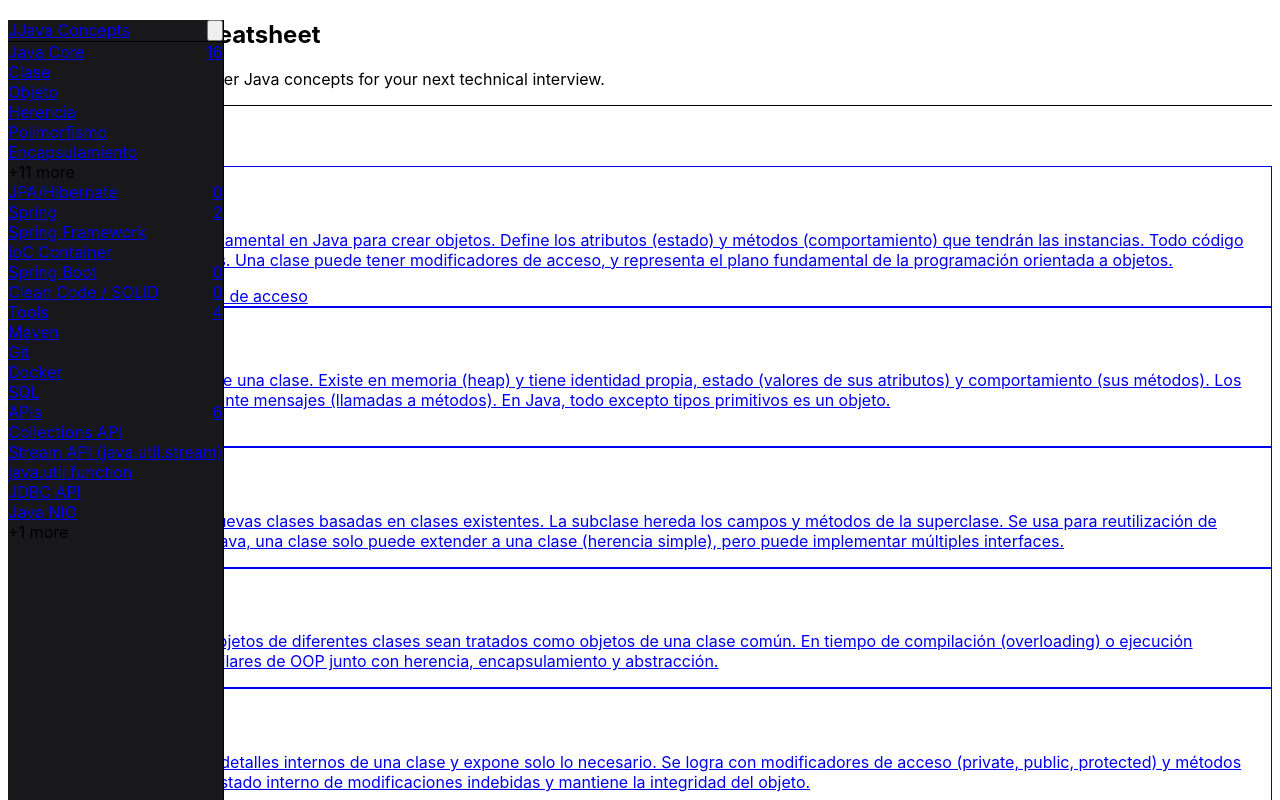
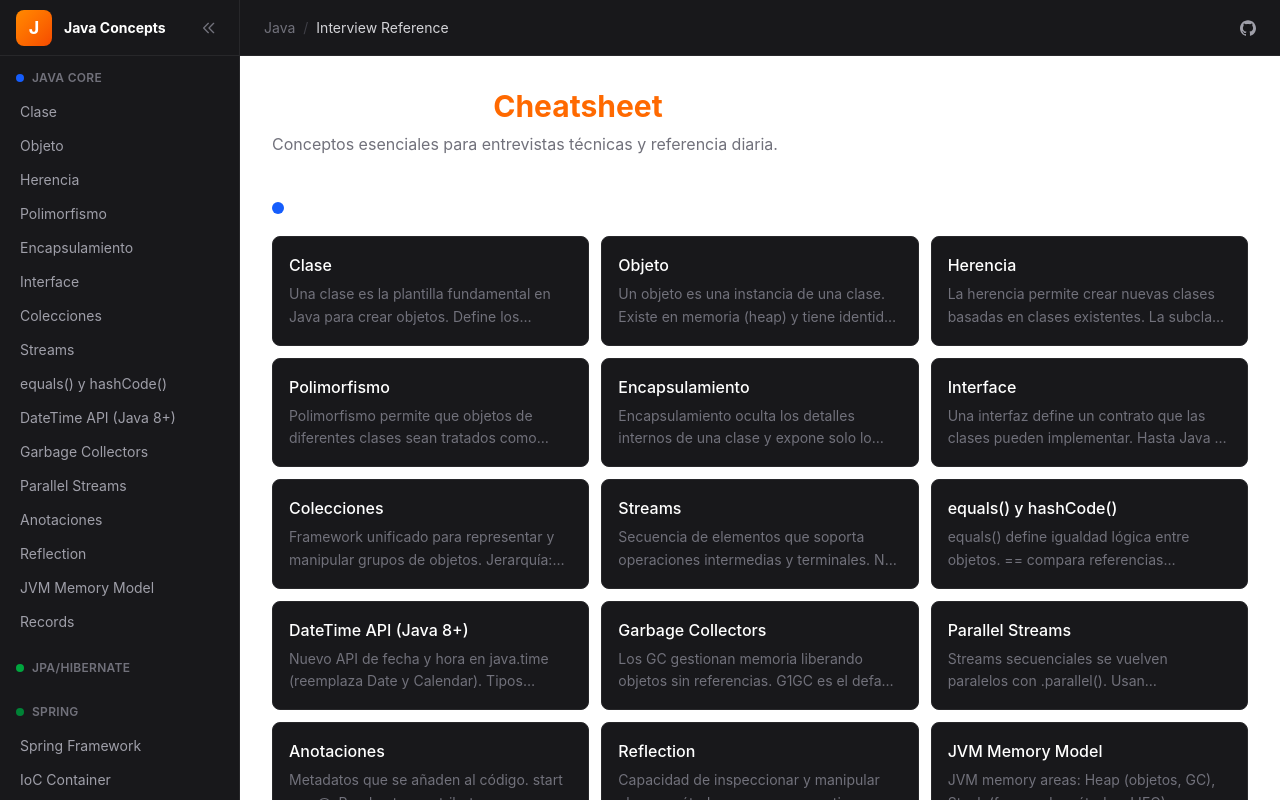
Before and after one commit to CurtoBrull/java-concepts-next, a Next.js app: page / in a window 1280 px wide. Shown: the top 800 px of the page. Built offline with nearby package versions, Linux system fonts and the light colour scheme.

Commit message:
fix: Tailwind v4 import syntax, clean sidebar, add top navbar, fix transparency

```diff
--- a/app/concept/[slug]/page.tsx
+++ b/app/concept/[slug]/page.tsx
@@ -22,40 +22,27 @@ export default async function ConceptPage({ params }: PageProps) {
   const blockInfo = getBlockInfo(concept.block);
 
   return (
-    <div className="min-h-screen text-zinc-100">
-      {/* Header */}
-      <header className="h-14 border-b border-zinc-800 bg-zinc-900/50 flex items-center px-6">
-        <Link href="/" className="flex items-center gap-2 text-sm text-zinc-400 hover:text-white transition-colors">
-          <svg className="w-4 h-4" fill="none" viewBox="0 0 24 24" stroke="currentColor">
-            <path strokeLinecap="round" strokeLinejoin="round" strokeWidth={2} d="M10 19l-7-7m0 0l7-7m-7 7h18" />
-          </svg>
-          <span>All Concepts</span>
-        </Link>
-        <span className="mx-3 text-zinc-700">/</span>
+    <div className="px-8 py-8 max-w-4xl">
+      {/* Breadcrumb */}
+      <div className="mb-6 text-sm flex items-center gap-2">
+        <Link href="/" className="text-zinc-500 hover:text-white transition-colors">Concepts</Link>
+        <span className="text-zinc-700">/</span>
         <span className={`px-2 py-0.5 rounded text-xs font-medium text-white ${blockInfo.color}`}>
           {blockInfo.label}
         </span>
-        <span className="mx-3 text-zinc-700">/</span>
-        <span className="text-sm text-zinc-300">{concept.title}</span>
-      </header>
-
-      {/* Content */}
-      <main className="px-8 py-8 max-w-5xl">
-        {/* Concept header */}
-        <div className="mb-8">
-          <h1 className="text-3xl font-bold text-white mb-3 tracking-tight">
-            {concept.title}
-          </h1>
-          <p className="text-zinc-400 leading-relaxed">
-            {concept.description}
-          </p>
+        <span className="text-zinc-700">/</span>
+        <span className="text-zinc-300">{concept.title}</span>
       </div>
 
-        {/* Code example */}
+      {/* Title */}
+      <h1 className="text-3xl font-bold text-white mb-3 tracking-tight">{concept.title}</h1>
+      <p className="text-zinc-400 leading-relaxed mb-8">{concept.description}</p>
+
+      {/* Code */}
       {concept.codeExample && (
         <div className="bg-zinc-900 border border-zinc-800 rounded-lg overflow-hidden mb-8">
-            <div className="px-4 py-2.5 border-b border-zinc-800 bg-zinc-800/30">
-              <span className="text-xs text-zinc-500 font-medium">EXAMPLE</span>
+          <div className="px-4 py-2 border-b border-zinc-800 bg-zinc-800/30 text-xs text-zinc-500 font-medium">
+            EXAMPLE
           </div>
           <pre className="p-4 overflow-x-auto text-sm">
             <code className="text-zinc-300 font-mono whitespace-pre leading-relaxed">{concept.codeExample}</code>
@@ -65,14 +52,12 @@ export default async function ConceptPage({ params }: PageProps) {
 
       {/* Questions */}
       {concept.questions.length > 0 && (
-          <div className="bg-zinc-900/50 border border-zinc-800 rounded-lg p-6 mb-8">
-            <h2 className="text-sm font-semibold text-zinc-400 uppercase tracking-wide mb-4">
-              FAQ
-            </h2>
+        <div className="mb-8">
+          <h2 className="text-sm font-semibold text-zinc-500 uppercase tracking-wide mb-4">FAQ</h2>
           <div className="space-y-4">
             {concept.questions.map((q, i) => (
               <div key={i} className="border-l-2 border-orange-500 pl-4">
-                  <p className="font-medium text-white mb-2">{q.question}</p>
+                <p className="font-medium text-white mb-1.5">{q.question}</p>
                 <p className="text-zinc-400 text-sm leading-relaxed">{q.answer}</p>
               </div>
             ))}
@@ -84,40 +69,30 @@ export default async function ConceptPage({ params }: PageProps) {
       {concept.subConcepts.length > 0 && (
         <div>
           <h2 className="text-lg font-semibold text-white mb-5">Sub-concepts</h2>
-            <div className="space-y-5">
+          <div className="space-y-4">
             {concept.subConcepts
               .sort((a, b) => a.orderIndex - b.orderIndex)
               .map((sub) => (
-                  <article
-                    key={sub.slug}
-                    className="bg-zinc-900 border border-zinc-800 rounded-lg overflow-hidden"
-                  >
-                    <div className="px-5 py-4 border-b border-zinc-800">
+                <article key={sub.slug} className="bg-zinc-900 border border-zinc-800 rounded-lg overflow-hidden">
+                  <div className="px-5 py-3.5 border-b border-zinc-800">
                     <h3 className="font-medium text-white">{sub.title}</h3>
                     <p className="text-sm text-zinc-500 mt-1">{sub.description}</p>
                   </div>
-
                   {sub.codeExample && (
                     <div className="bg-zinc-950 border-t border-zinc-800">
-                        <div className="px-4 py-2 text-xs text-zinc-500 bg-zinc-900/50 border-b border-zinc-800">
-                          CODE
-                        </div>
                       <pre className="p-4 overflow-x-auto text-sm">
                         <code className="text-zinc-300 font-mono whitespace-pre leading-relaxed">{sub.codeExample}</code>
                       </pre>
                     </div>
                   )}
-
                   {sub.questions.length > 0 && (
-                      <div className="p-5">
-                        <div className="space-y-3">
+                    <div className="p-4 space-y-3">
                       {sub.questions.map((q, i) => (
-                            <div key={i} className="border-l-2 border-orange-500 pl-4">
+                        <div key={i} className="border-l-2 border-orange-500 pl-3">
                           <p className="font-medium text-white text-sm mb-1">{q.question}</p>
                           <p className="text-zinc-400 text-sm">{q.answer}</p>
                         </div>
                       ))}
-                        </div>
                     </div>
                   )}
                 </article>
@@ -125,20 +100,6 @@ export default async function ConceptPage({ params }: PageProps) {
           </div>
         </div>
       )}
-
-        {/* Back link */}
-        <div className="mt-10 pt-6 border-t border-zinc-800">
-          <Link
-            href="/"
-            className="inline-flex items-center gap-2 text-orange-500 hover:text-orange-400 text-sm font-medium transition-colors"
-          >
-            <svg className="w-4 h-4" fill="none" viewBox="0 0 24 24" stroke="currentColor">
-              <path strokeLinecap="round" strokeLinejoin="round" strokeWidth={2} d="M10 19l-7-7m0 0l7-7m-7 7h18" />
-            </svg>
-            Back to Java Concepts
-          </Link>
-        </div>
-      </main>
     </div>
   );
 }
--- a/app/globals.css
+++ b/app/globals.css
@@ -1,6 +1,4 @@
-@tailwind base;
-@tailwind components;
-@tailwind utilities;
+@import "tailwindcss";
 
 :root {
   --orange-accent: #f97316;
@@ -12,26 +10,14 @@ body {
   -moz-osx-font-smoothing: grayscale;
 }
 
-/* Custom scrollbar */
 ::-webkit-scrollbar {
   width: 8px;
   height: 8px;
 }
+::-webkit-scrollbar-track { background: #18181b; }
+::-webkit-scrollbar-thumb { background: #3f3f46; border-radius: 4px; }
+::-webkit-scrollbar-thumb:hover { background: #52525b; }
 
-::-webkit-scrollbar-track {
-  background: #f1f1f1;
-}
-
-::-webkit-scrollbar-thumb {
-  background: #c1c1c1;
-  border-radius: 4px;
-}
-
-::-webkit-scrollbar-thumb:hover {
-  background: #a1a1a1;
-}
-
-/* Code blocks */
 pre code {
   font-feature-settings: 'liga' 1;
 }
--- a/app/layout.tsx
+++ b/app/layout.tsx
@@ -1,7 +1,6 @@
 import type { Metadata } from "next";
-import Link from "next/link";
+import "./globals.css";
 import Sidebar from "@/components/Sidebar";
-import "./globals.css";
 
 export const metadata: Metadata = {
   title: "Java Concepts",
@@ -18,10 +17,35 @@ export default function RootLayout({
       <head>
         <link rel="icon" href="/favicon.ico" />
       </head>
-      <body className="antialiased bg-zinc-950">
-        <Sidebar />
-        <div className="ml-64 min-h-screen">
-          {children}
+      <body className="antialiased">
+        <div className="flex min-h-screen">
+          {/* Sidebar fixed */}
+          <Sidebar />
+
+          {/* Content offset by sidebar width (w-60 = 15rem) */}
+          <div className="flex-1 ml-60 flex flex-col">
+            {/* Top navbar */}
+            <header className="h-14 border-b border-zinc-800 flex items-center justify-between px-6 sticky top-0 z-40" style={{ backgroundColor: "#18181b" }}>
+              <div className="flex items-center gap-2 text-sm">
+                <span className="text-zinc-500">Java</span>
+                <span className="text-zinc-700">/</span>
+                <span className="text-zinc-300">Interview Reference</span>
+              </div>
+              <a
+                href="https://github.com/CurtoBrull/java-concepts-next"
+                className="text-sm text-zinc-400 hover:text-white transition-colors flex items-center gap-2"
+              >
+                <svg className="w-4 h-4" fill="currentColor" viewBox="0 0 24 24">
+                  <path d="M12 .297c-6.63 0-12 5.373-12 12 0 5.303 3.438 9.8 8.205 11.385.6.113.82-.258.82-.577 0-.285-.01-1.04-.015-2.04-3.338.724-4.042-1.61-4.042-1.61C4.422 18.07 3.633 17.7 3.633 17.7c-1.087-.744.084-.729.084-.729 1.205.084 1.838 1.236 1.838 1.236 1.07 1.835 2.809 1.305 3.495.998.108-.776.417-1.305.76-1.605-2.665-.3-5.466-1.332-5.466-5.93 0-1.31.465-2.38 1.235-3.22-.135-.303-.54-1.523.105-3.176 0 0 1.005-.322 3.3 1.23.96-.267 1.98-.399 3-.405 1.02.006 2.04.138 3 .405 2.28-1.552 3.285-1.23 3.285-1.23.645 1.653.24 2.873.12 3.176.765.84 1.23 1.91 1.23 3.22 0 4.61-2.805 5.625-5.475 5.92.42.36.81 1.096.81 2.22 0 1.606-.015 2.896-.015 3.286 0 .315.21.69.825.57C20.565 22.092 24 17.592 24 12.297c0-6.627-5.373-12-12-12"/>
+                </svg>
+              </a>
+            </header>
+
+            {/* Main content */}
+            <main className="flex-1">
+              {children}
+            </main>
+          </div>
         </div>
       </body>
     </html>
--- a/app/page.tsx
+++ b/app/page.tsx
@@ -1,73 +1,46 @@
-"use client";
-
 import { BLOCKS } from "@/data/blocks";
 import { getConceptsByBlock } from "@/data/concepts";
 import Link from "next/link";
 
 export default function Home() {
   return (
-    <div className="min-h-screen text-zinc-100">
-      {/* Hero */}
-      <section className="border-b border-zinc-800">
-        <div className="px-8 py-12">
-          <h2 className="text-4xl font-bold text-white mb-3 tracking-tight">
+    <div className="px-8 py-8">
+      {/* Page title */}
+      <div className="mb-10">
+        <h1 className="text-3xl font-bold text-white mb-2">
           Java Interview <span className="text-orange-500">Cheatsheet</span>
-          </h2>
-          <p className="text-zinc-400 text-lg max-w-xl">
-            Everything you need to master Java concepts for your next technical interview.
+        </h1>
+        <p className="text-zinc-500 max-w-xl">
+          Conceptos esenciales para entrevistas técnicas y referencia diaria.
         </p>
       </div>
-      </section>
 
-      {/* Main content */}
-      <main className="px-8 py-10">
-        <div className="space-y-14">
+      {/* Blocks */}
+      <div className="space-y-12">
         {BLOCKS.map((block) => {
           const blockConcepts = getConceptsByBlock(block.id);
           const anchorId = block.id.toLowerCase();
 
           return (
             <section key={block.id} id={anchorId}>
-                {/* Section header */}
-                <div className="flex items-center gap-3 mb-5">
+              <div className="flex items-center gap-2.5 mb-4">
                 <div className={`w-3 h-3 rounded-full ${block.color}`} />
-                  <h3 className="text-lg font-semibold text-white">{block.label}</h3>
-                  <span className="text-xs text-zinc-500 bg-zinc-800 px-2 py-0.5 rounded-full">
-                    {blockConcepts.length}
-                  </span>
+                <h2 className="text-base font-semibold text-white">{block.label}</h2>
               </div>
 
-                {/* Cards grid */}
-                <div className="grid gap-3 md:grid-cols-2 lg:grid-cols-3 xl:grid-cols-4">
+              <div className="grid gap-3 md:grid-cols-2 lg:grid-cols-3">
                 {blockConcepts.map((concept) => (
                   <Link
                     key={concept.slug}
                     href={`/concept/${concept.slug}`}
-                      className="group bg-zinc-900 border border-zinc-800 rounded-lg p-4 hover:bg-zinc-800 hover:border-zinc-700 transition-all duration-200"
+                    className="group bg-zinc-900 border border-zinc-800 rounded-lg p-4 hover:bg-zinc-800 hover:border-zinc-700 transition-all"
                   >
-                      <h4 className="font-medium text-white group-hover:text-orange-400 transition-colors mb-1">
+                    <h3 className="font-medium text-white group-hover:text-orange-400 transition-colors mb-1.5">
                       {concept.title}
-                      </h4>
+                    </h3>
                     <p className="text-sm text-zinc-500 line-clamp-2 leading-relaxed">
                       {concept.description}
                     </p>
-                      {concept.subConcepts.length > 0 && (
-                        <div className="flex flex-wrap gap-1.5 mt-3">
-                          {concept.subConcepts.slice(0, 2).map((sub) => (
-                            <span
-                              key={sub.slug}
-                              className="text-xs bg-zinc-800 text-zinc-400 px-2 py-0.5 rounded"
-                            >
-                              {sub.title}
-                            </span>
-                          ))}
-                          {concept.subConcepts.length > 2 && (
-                            <span className="text-xs text-zinc-600">
-                              +{concept.subConcepts.length - 2}
-                            </span>
-                          )}
-                        </div>
-                      )}
                   </Link>
                 ))}
               </div>
@@ -75,14 +48,6 @@ export default function Home() {
           );
         })}
       </div>
-      </main>
-
-      {/* Footer */}
-      <footer className="border-t border-zinc-800 py-6 mt-8">
-        <div className="px-8 text-center text-sm text-zinc-500">
-          <p>Java Concepts — Built for developers</p>
-        </div>
-      </footer>
     </div>
   );
 }
--- a/components/Sidebar.tsx
+++ b/components/Sidebar.tsx
@@ -10,27 +10,23 @@ export default function Sidebar() {
 
   return (
     <aside
-      className={`fixed left-0 top-0 h-full bg-zinc-900 border-r border-zinc-800 transition-all duration-300 z-50 overflow-hidden ${
-        collapsed ? "w-16" : "w-64"
+      className={`fixed left-0 top-0 h-full border-r border-zinc-800 transition-all duration-300 z-50 ${
+        collapsed ? "w-16" : "w-60"
       }`}
-      style={{ backgroundColor: '#18181b' }}
+      style={{ backgroundColor: "#18181b" }}
     >
-      {/* Header */}
-      <div className="h-16 flex items-center justify-between px-4 border-b border-zinc-800">
-        {!collapsed && (
-          <Link href="/" className="flex items-center gap-3">
-            <div className="w-9 h-9 rounded-lg bg-gradient-to-br from-orange-400 to-orange-600 flex items-center justify-center text-white font-bold text-lg shadow-md">
-              J
-            </div>
-            <span className="font-bold text-white">Java Concepts</span>
-          </Link>
-        )}
+      {/* Logo header */}
+      <div className="h-14 flex items-center gap-3 px-4 border-b border-zinc-800">
+        <div className="w-9 h-9 rounded-lg bg-gradient-to-br from-orange-400 to-orange-600 flex items-center justify-center text-white font-bold text-lg flex-shrink-0">
+          J
+        </div>
+        {!collapsed && <span className="font-bold text-white text-sm">Java Concepts</span>}
         <button
           onClick={() => setCollapsed(!collapsed)}
-          className="p-2 text-zinc-400 hover:text-white hover:bg-zinc-800 rounded-lg transition-colors"
+          className="ml-auto p-1.5 text-zinc-500 hover:text-white hover:bg-zinc-800 rounded-md transition-colors"
         >
           <svg
-            className={`w-5 h-5 transition-transform ${collapsed ? "rotate-180" : ""}`}
+            className={`w-4 h-4 transition-transform ${collapsed ? "rotate-180" : ""}`}
             fill="none"
             viewBox="0 0 24 24"
             stroke="currentColor"
@@ -41,45 +37,32 @@ export default function Sidebar() {
       </div>
 
       {/* Navigation */}
-      <nav className="p-3 space-y-1 overflow-y-auto h-[calc(100vh-4rem)]">
+      <nav className="p-2 overflow-y-auto h-[calc(100vh-3.5rem)]">
         {BLOCKS.map((block) => {
           const blockConcepts = getConceptsByBlock(block.id);
           const anchorId = block.id.toLowerCase();
 
           return (
-            <div key={block.id} className="mb-3">
+            <div key={block.id} className="mb-4">
               <a
                 href={`#${anchorId}`}
-                className={`flex items-center gap-2 px-3 py-2 rounded-lg text-sm font-medium transition-colors ${
-                  collapsed ? "justify-center" : ""
-                }`}
+                className="flex items-center gap-2 px-2 py-1.5 text-xs font-semibold uppercase tracking-wide text-zinc-500 hover:text-zinc-300 transition-colors"
               >
                 <div className={`w-2 h-2 rounded-full ${block.color} flex-shrink-0`} />
-                {!collapsed && <span className="text-zinc-100">{block.label}</span>}
-                {!collapsed && (
-                  <span className="ml-auto text-xs text-zinc-500 bg-zinc-800 px-1.5 py-0.5 rounded-full">
-                    {blockConcepts.length}
-                  </span>
-                )}
+                {!collapsed && <span>{block.label}</span>}
               </a>
 
               {!collapsed && (
-                <div className="ml-4 mt-1 space-y-0.5">
-                  {blockConcepts.slice(0, 5).map((concept) => (
+                <div className="mt-1 space-y-0.5">
+                  {blockConcepts.map((concept) => (
                     <Link
                       key={concept.slug}
                       href={`/concept/${concept.slug}`}
-                      className="flex items-center gap-2 pl-4 pr-2 py-1.5 text-sm text-zinc-400 hover:text-white hover:bg-zinc-800/50 rounded transition-colors"
+                      className="flex items-center px-3 py-1.5 text-sm text-zinc-400 hover:text-white hover:bg-zinc-800 rounded-md transition-colors"
                     >
-                      <span className="w-1 h-1 rounded-full bg-zinc-600 flex-shrink-0" />
-                      <span className="truncate">{concept.title}</span>
+                      {concept.title}
                     </Link>
                   ))}
-                  {blockConcepts.length > 5 && (
-                    <span className="block pl-4 pr-2 py-1 text-xs text-zinc-600">
-                      +{blockConcepts.length - 5} more
-                    </span>
-                  )}
                 </div>
               )}
             </div>
```
Lines whose indentation alone changed are shown as unchanged.
